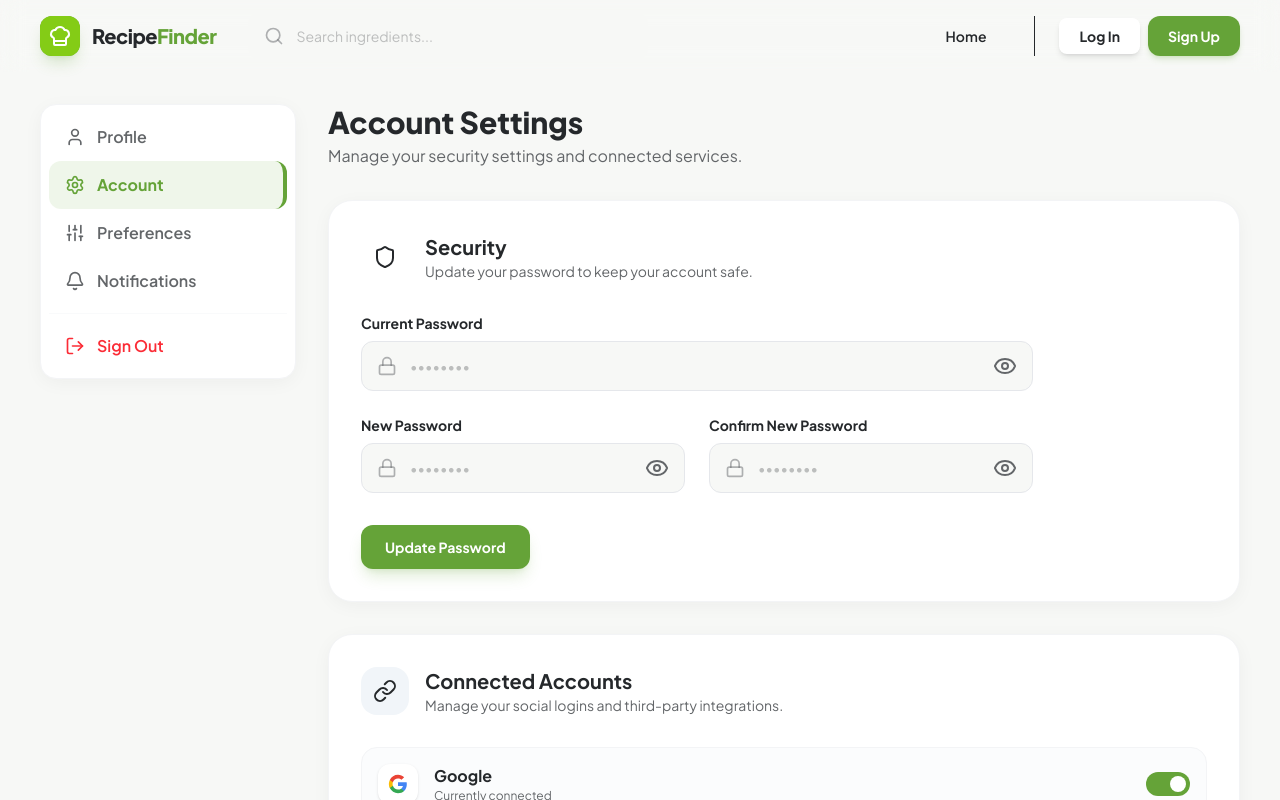
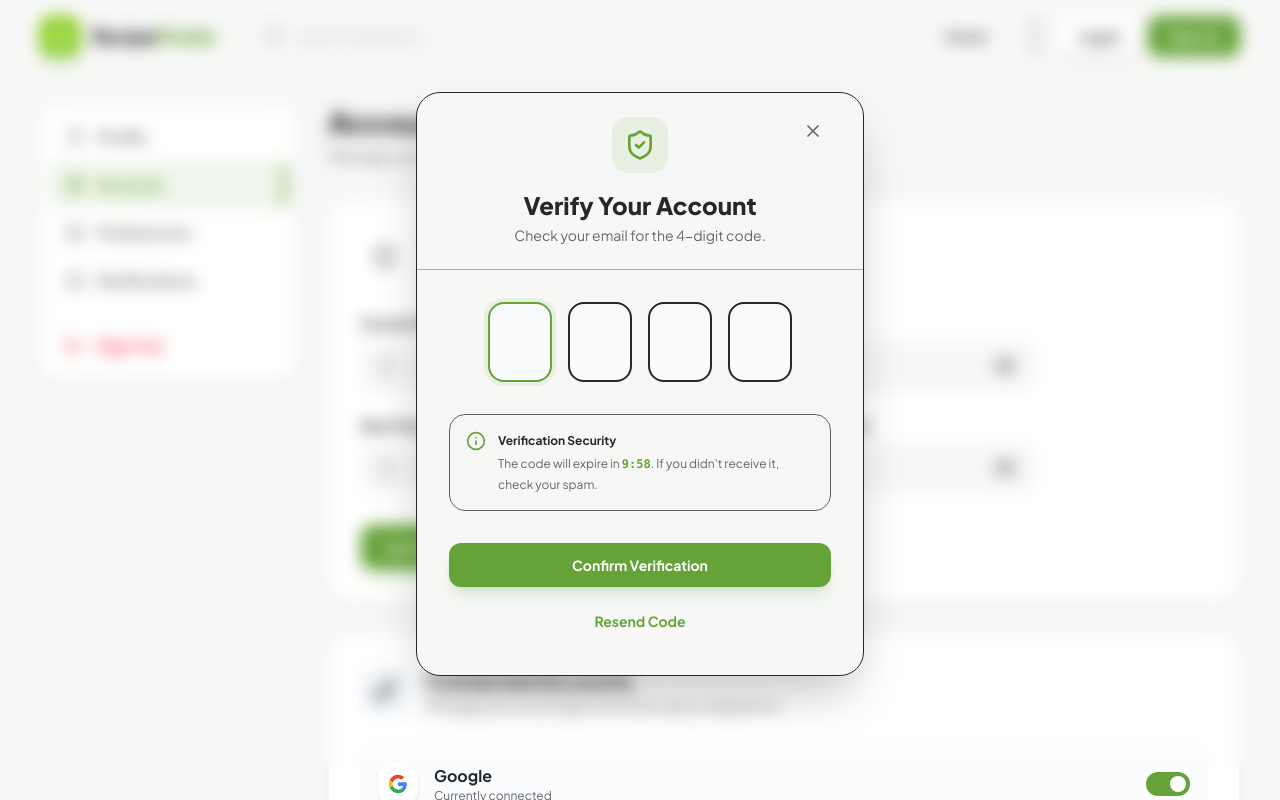
Before and after one commit to arvelfranciso0/recipefinder, a Next.js app: page /settings/account in a window 1280 px wide. Both pictures are taken after a click on the button "Update Password". Shown: the top 800 px of the page. Built offline with nearby package versions, Linux system fonts and the light colour scheme.

Commit message:
feat: add a verification code

```diff
--- /dev/null
+++ b/src/app/(main)/settings/account/_components/verification.tsx
@@ -0,0 +1,151 @@
+"use client";
+
+import React, { useState, useRef, useEffect } from "react";
+import { Info, X, ShieldCheck, Timer } from "lucide-react";
+import Button from "@/components/ui/button";
+
+export function VerificationModal({
+  isOpen,
+  onClose,
+}: {
+  isOpen: boolean;
+  onClose: () => void;
+}) {
+  const [code, setCode] = useState(["", "", "", ""]);
+  const [timeLeft, setTimeLeft] = useState(100);
+  const inputRefs = useRef<(HTMLInputElement | null)[]>([]);
+
+  // 1. Timer Logic
+  useEffect(() => {
+    if (!isOpen || timeLeft <= 0) return;
+
+    const timerInterval = setInterval(() => {
+      setTimeLeft((prev) => prev - 1);
+    }, 1000);
+
+    return () => clearInterval(timerInterval);
+  }, [isOpen, timeLeft]);
+
+  // 2. Format seconds into MM:SS
+  const formatTime = (seconds: number) => {
+    const mins = Math.floor(seconds / 60);
+    const secs = seconds % 60;
+    return `${mins}:${secs.toString().padStart(2, "0")}`;
+  };
+
+  // 3. Auto-focus logic
+  useEffect(() => {
+    if (isOpen) {
+      setTimeout(() => inputRefs.current[0]?.focus(), 100);
+      setTimeLeft(600); // Reset timer when modal opens
+    }
+  }, [isOpen]);
+
+  const handleChange = (value: string, index: number) => {
+    if (isNaN(Number(value))) return;
+    const newCode = [...code];
+    newCode[index] = value.substring(value.length - 1);
+    setCode(newCode);
+    if (value && index < 3) inputRefs.current[index + 1]?.focus();
+  };
+
+  if (!isOpen) return null;
+
+  return (
+    <div className="fixed inset-0 z-100 flex items-center justify-center bg-charcoal/60 backdrop-blur-sm p-4">
+      <div className="bg-background w-full max-w-md rounded-3xl overflow-hidden shadow-2xl border border-foreground  animate-in fade-in zoom-in duration-200">
+        <div className="relative p-6 text-center border-b border-muted/50">
+          <Button
+            onClick={onClose}
+            variant="ghost"
+            className="absolute right-4 top-4 p-2  rounded-full transition-colors"
+          >
+            <X className="w-5 h-5" />
+          </Button>
+          <div className="inline-flex p-3 rounded-2xl bg-primary/10 text-primary mb-4">
+            <ShieldCheck className="w-8 h-8" />
+          </div>
+          <h2 className="text-2xl font-black text-foreground">
+            Verify Your Account
+          </h2>
+          <p className="text-muted text-sm mt-1">
+            Check your email for the 4-digit code.
+          </p>
+        </div>
+
+        <div className="p-8">
+          {/* OTP Inputs */}
+          <div className="flex justify-center gap-4 mb-8">
+            {code.map((digit, idx) => (
+              <input
+                key={idx}
+                ref={(el) => {
+                  inputRefs.current[idx] = el;
+                }}
+                type="text"
+                inputMode="numeric"
+                maxLength={1}
+                value={digit}
+                onChange={(e) => handleChange(e.target.value, idx)}
+                className="w-16 h-20 text-center text-3xl font-black rounded-2xl border-2 border-foreground bg-slate-50 dark:bg-background focus:border-primary focus:ring-4 focus:ring-primary/10 transition-all outline-none"
+              />
+            ))}
+          </div>
+
+          {/* Dynamic Timer Information */}
+          <div
+            className={`flex gap-3 p-4 rounded-2xl border transition-colors ${
+              timeLeft > 0
+                ? "bg-background border-muted "
+                : "bg-background border-red-500"
+            } mb-8`}
+          >
+            {timeLeft > 0 ? (
+              <Info className="w-5 h-5 text-primary shrink-0" />
+            ) : (
+              <Timer className="w-5 h-5 text-red-500 shrink-0" />
+            )}
+            <div className="text-xs leading-relaxed text-muted">
+              <p className="font-bold text-foreground mb-1">
+                {timeLeft > 0 ? "Verification Security" : "Code Expired"}
+              </p>
+              {timeLeft > 0 ? (
+                <>
+                  The code will expire in{" "}
+                  <span className="text-primary font-mono font-bold">
+                    {formatTime(timeLeft)}
+                  </span>
+                  . If you didn't receive it, check your spam.
+                </>
+              ) : (
+                <>
+                  <span className="text-red-500">
+                    Your security code has expired for safety. Please request a
+                    new one.
+                  </span>
+                </>
+              )}
+            </div>
+          </div>
+
+          <div className="space-y-3">
+            <Button
+              disabled={timeLeft <= 0}
+              variant="primary"
+              className="w-full "
+            >
+              Confirm Verification
+            </Button>
+            <Button
+              onClick={() => setTimeLeft(600)}
+              variant="ghost"
+              className="w-full py-2 text-sm font-bold text-primary hover:underline transition-colors"
+            >
+              Resend Code
+            </Button>
+          </div>
+        </div>
+      </div>
+    </div>
+  );
+}
--- a/src/app/(main)/settings/account/page.tsx
+++ b/src/app/(main)/settings/account/page.tsx
@@ -1,14 +1,21 @@
+"use client";
 import { Shield, Link as LinkIcon, Lock, Eye } from "lucide-react";
 import { InputField } from "@/components/ui/input";
 import Button from "@/components/ui/button";
 import { SocialToggle } from "./_components/social-toggle";
 import { Google } from "@/components/icons/google";
 import { Fb } from "@/components/icons/fb";
+import { useState } from "react";
+import { VerificationModal } from "./_components/verification";
 
 export default function AccountSettings() {
+  const [showVerification, setShowVerifcation] = useState(false);
   return (
     <section className="flex-1 space-y-8">
-      {/* Page Header */}
+      <VerificationModal
+        isOpen={showVerification}
+        onClose={() => setShowVerifcation(false)}
+      />
       <div>
         <h2 className="text-3xl font-black text-foreground">
           Account Settings
@@ -116,7 +123,9 @@ export default function AccountSettings() {
             </div>
           </div>
           <div className="pt-2">
-            <Button variant="primary">Update Password</Button>
+            <Button variant="primary" onClick={() => setShowVerifcation(true)}>
+              Update Password
+            </Button>
           </div>
         </div>
       </div>
--- a/src/components/ui/button.tsx
+++ b/src/components/ui/button.tsx
@@ -20,7 +20,7 @@ export default function Button({
       "bg-primary text-white hover:bg-primary-foreground hover:text-gray-800 shadow-lg shadow-primary/20",
     outline:
       "border border-gray-200 hover:bg-primary hover:border-primary-foreground text-foreground shadow-sm",
-    ghost: "hover:bg-gray-100 hover:text-primary text-muted ",
+    ghost: " hover:text-primary text-muted ",
     warning: "bg-red-800  hover:bg-red-500",
   };
 
```
